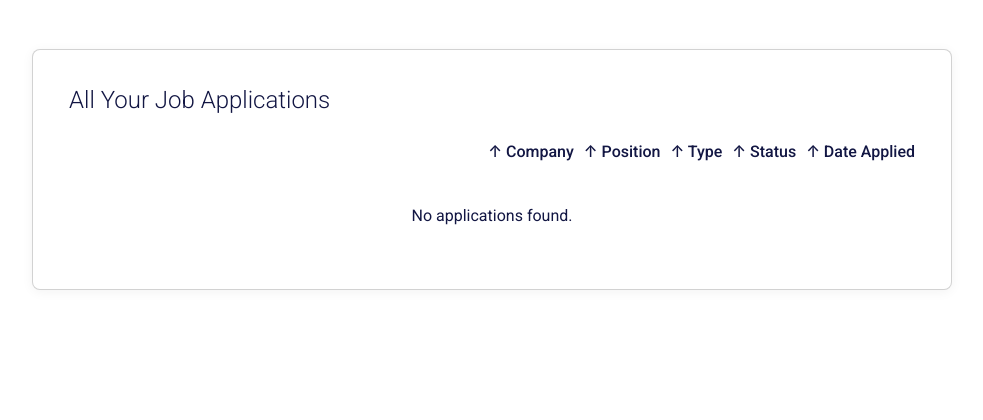
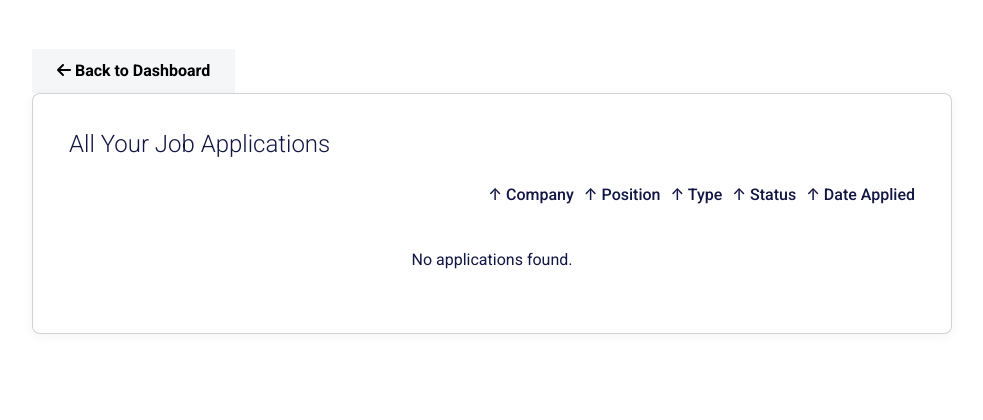
Before and after one commit to Kardee12/ResumeAI, a Django app: template templates/Authorized/Core/JobSearcher/all_job_applications.html in a window 1280 px wide. Shown: the part 115-535 px from the top of the page, without its empty margins (148-1131 px from the left). Run offline with Django 5.2, Linux system fonts and the light colour scheme; the template is opened without the code that fills it, so the values that code supplies are empty; some libraries are stand-ins or nearby versions.

Commit message:
user side completely done!

```diff
--- a/templates/Authorized/Core/JobSearcher/all_job_applications.html
+++ b/templates/Authorized/Core/JobSearcher/all_job_applications.html
@@ -68,6 +68,9 @@
 
 {% block content %}
 <main class="container mt-5">
+    <a href="{% url 'jobsearcher_dashboard' %}" class="btn btn-back btn-light">
+        <i class="fas fa-arrow-left"></i> Back to Dashboard
+    </a>
     <div class="card">
         <div class="card-body">
             <h3 class="fs-4 fw-light mb-4">All Your Job Applications</h3>
```
